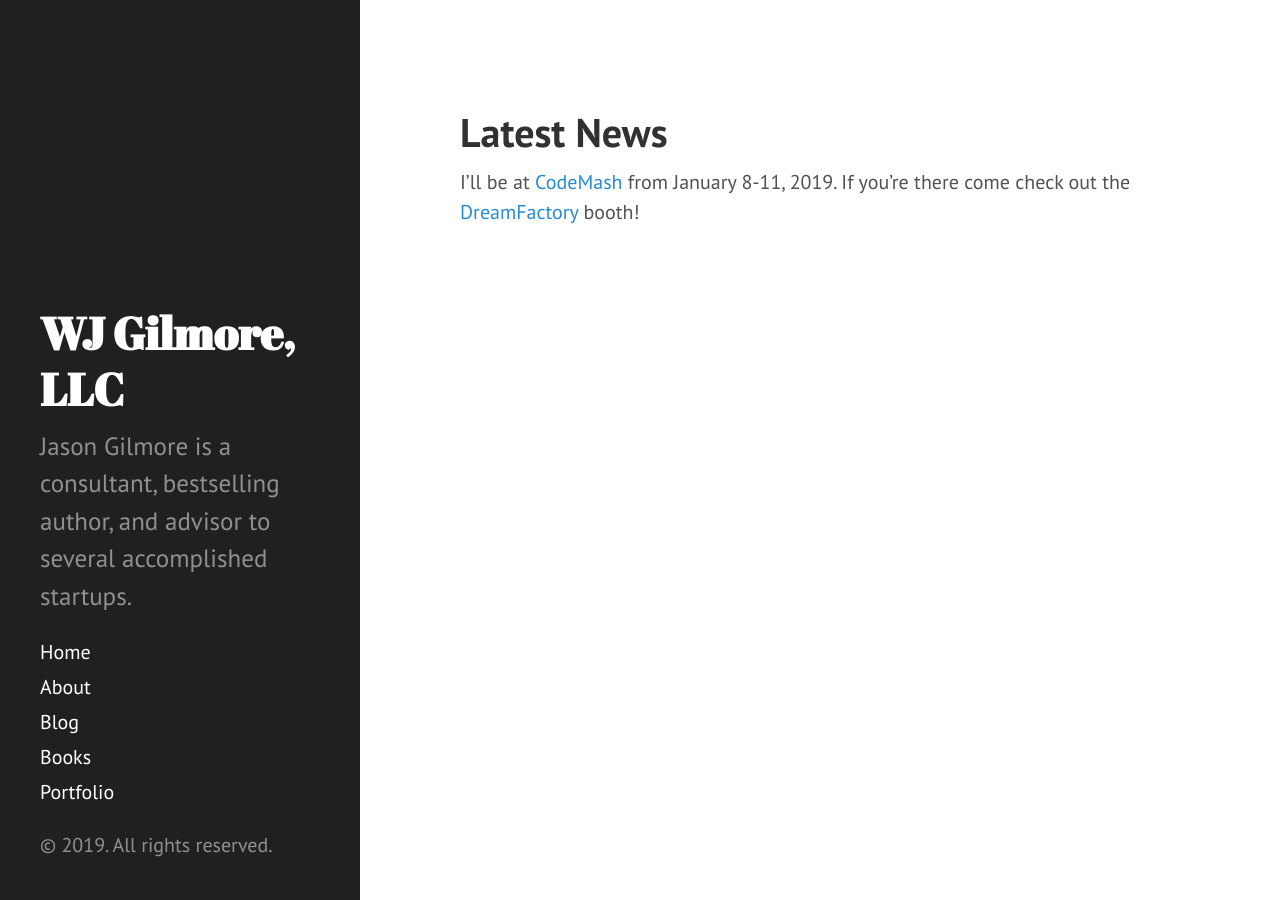
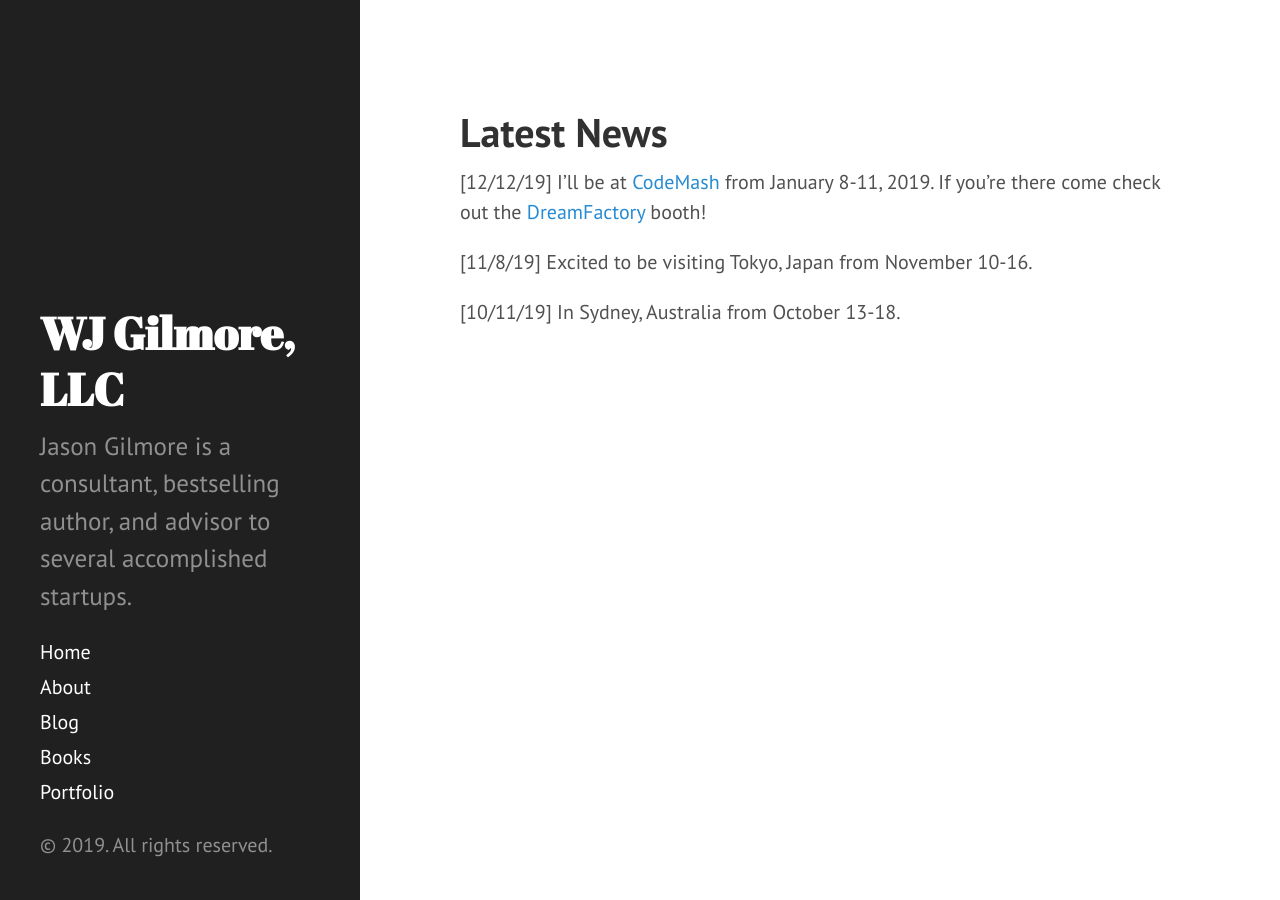
Before and after one commit to wjgilmore/wjgilmore.github.io, a Jekyll site: the page built from index.md, in a window 1280 px wide. Built offline with Jekyll 4.4.1, drawn with Linux system fonts in a browser that asks for light colours.

Commit message:
home page updates

```diff
--- a/index.md
+++ b/index.md
@@ -12,4 +12,8 @@ redirect_from:
 
 <h1>Latest News</h1>
 
-I'll be at [CodeMash](https://www.codemash.org) from January 8-11, 2019. If you're there come check out the [DreamFactory](https://www.dreamfactory.com/) booth!
+[12/12/19] I'll be at [CodeMash](https://www.codemash.org) from January 8-11, 2019. If you're there come check out the [DreamFactory](https://www.dreamfactory.com/) booth!
+
+[11/8/19] Excited to be visiting Tokyo, Japan from November 10-16.
+
+[10/11/19] In Sydney, Australia from October 13-18.
```
